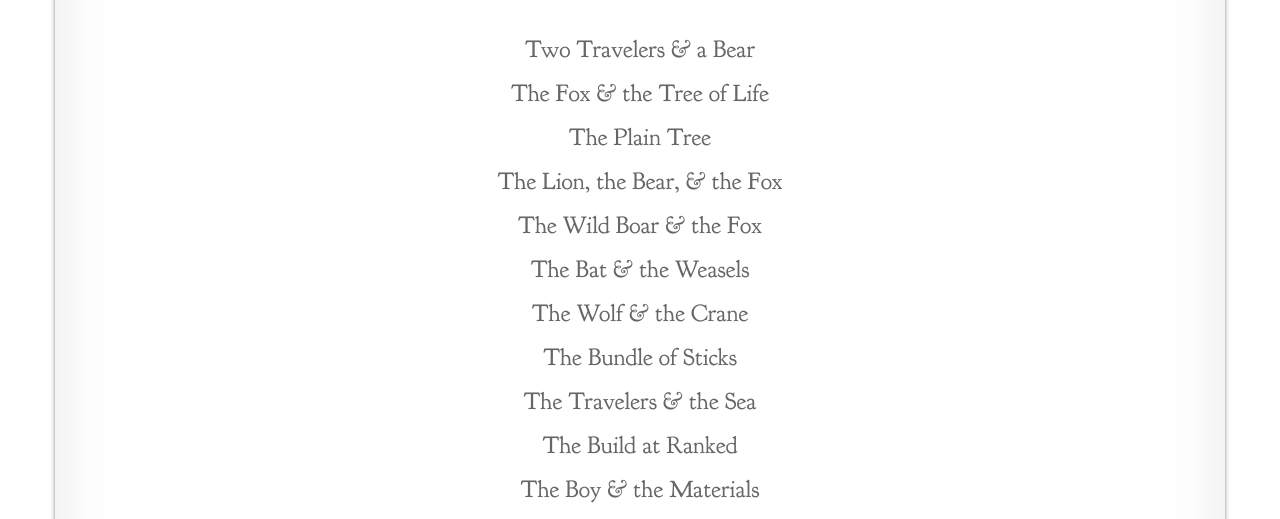
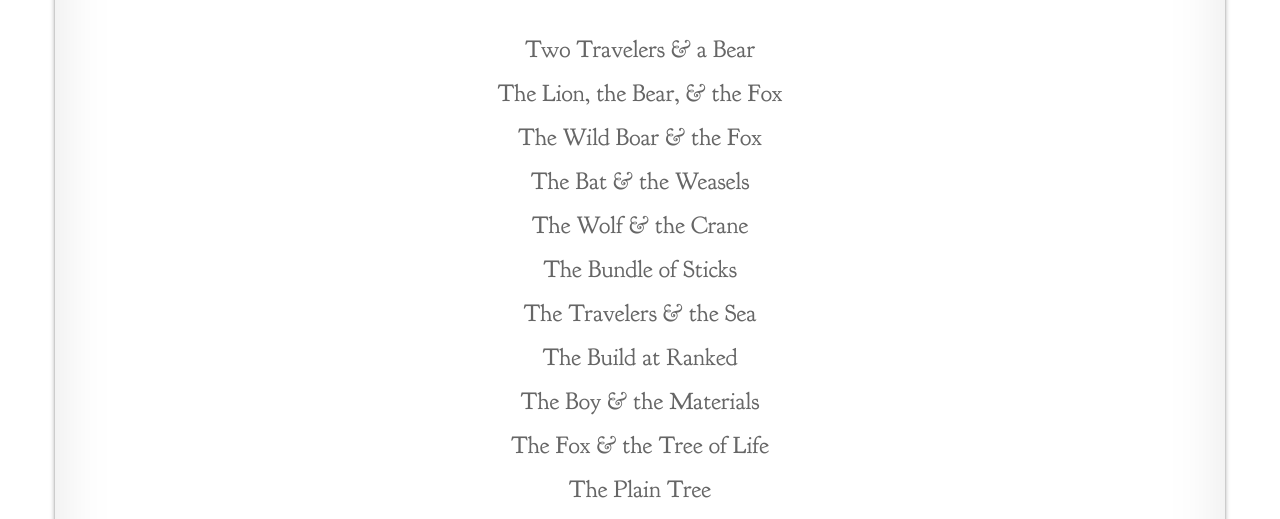
Before and after one commit to thirdfortuno/gm-aesops-fables, a Gatsby site: page / in a window 1280 px wide. Shown: the part 281-800 px from the top of the page. Built offline with nearby package versions, Linux system fonts and the light colour scheme; Gatsby itself is replaced by a stand-in of ours.

Commit message:
Fix index ordering bug

```diff
--- a/src/pages/index.js
+++ b/src/pages/index.js
@@ -6,11 +6,13 @@ import Page from "../components/page"
 import "./index.scss"
 
 const IndexPage = ({ data }) => {
+  const sortedData = data.allMdx.nodes.sort((a,b) => {return parseInt(a.slug)-parseInt(b.slug)})
+
   return (
     <Page title="A List of the Fables" header={<span>The Æsop for Newbies</span>}>
       <ul className="index__list">
       {
-        data.allMdx.nodes.map(node => (
+        sortedData.map(node => (
           <li className="index__item" key={node.slug}>
             <Link className='index__link' to={`/fables/${node.slug}`}>{node.frontmatter.title}</Link>
           </li>
```
